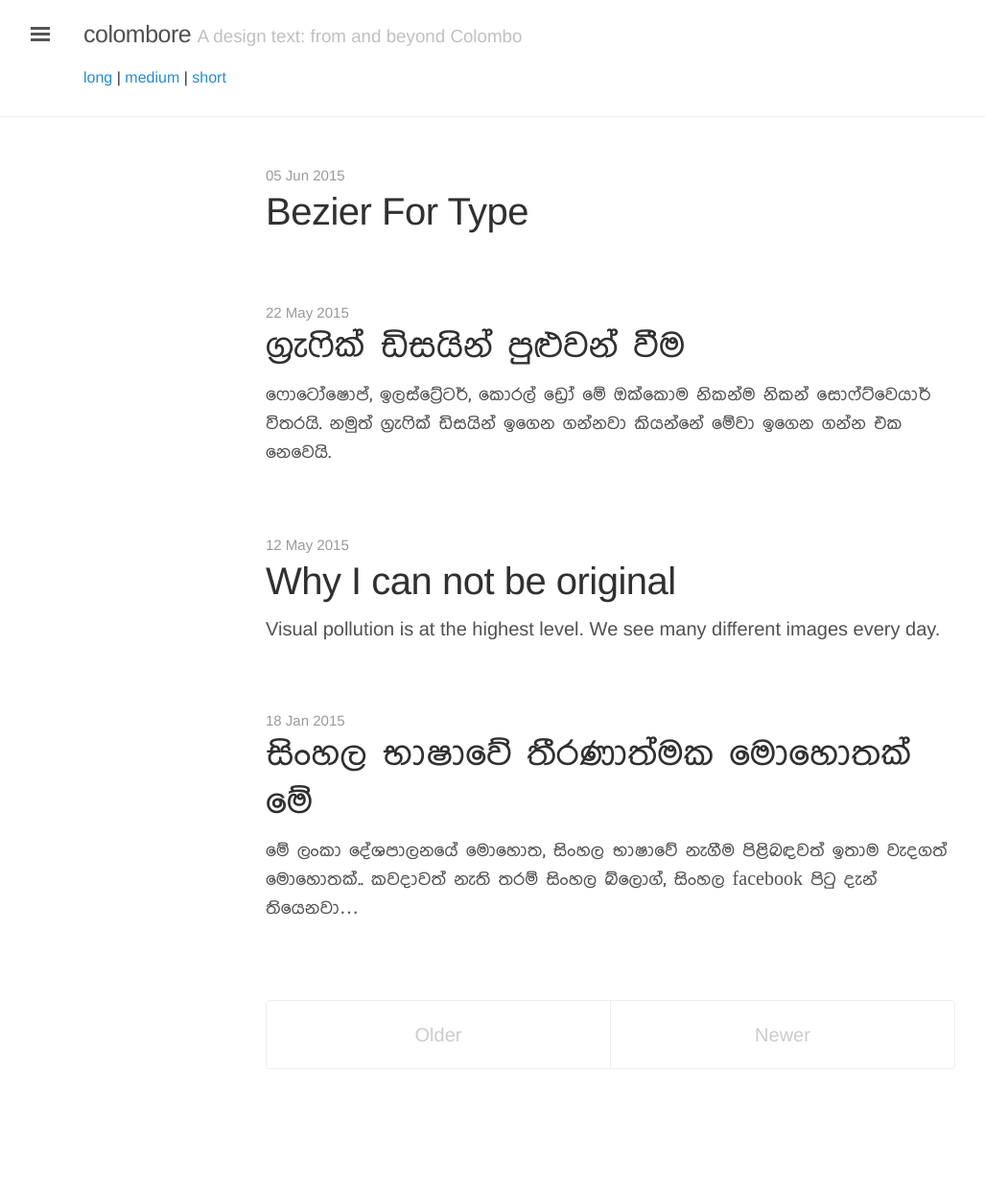
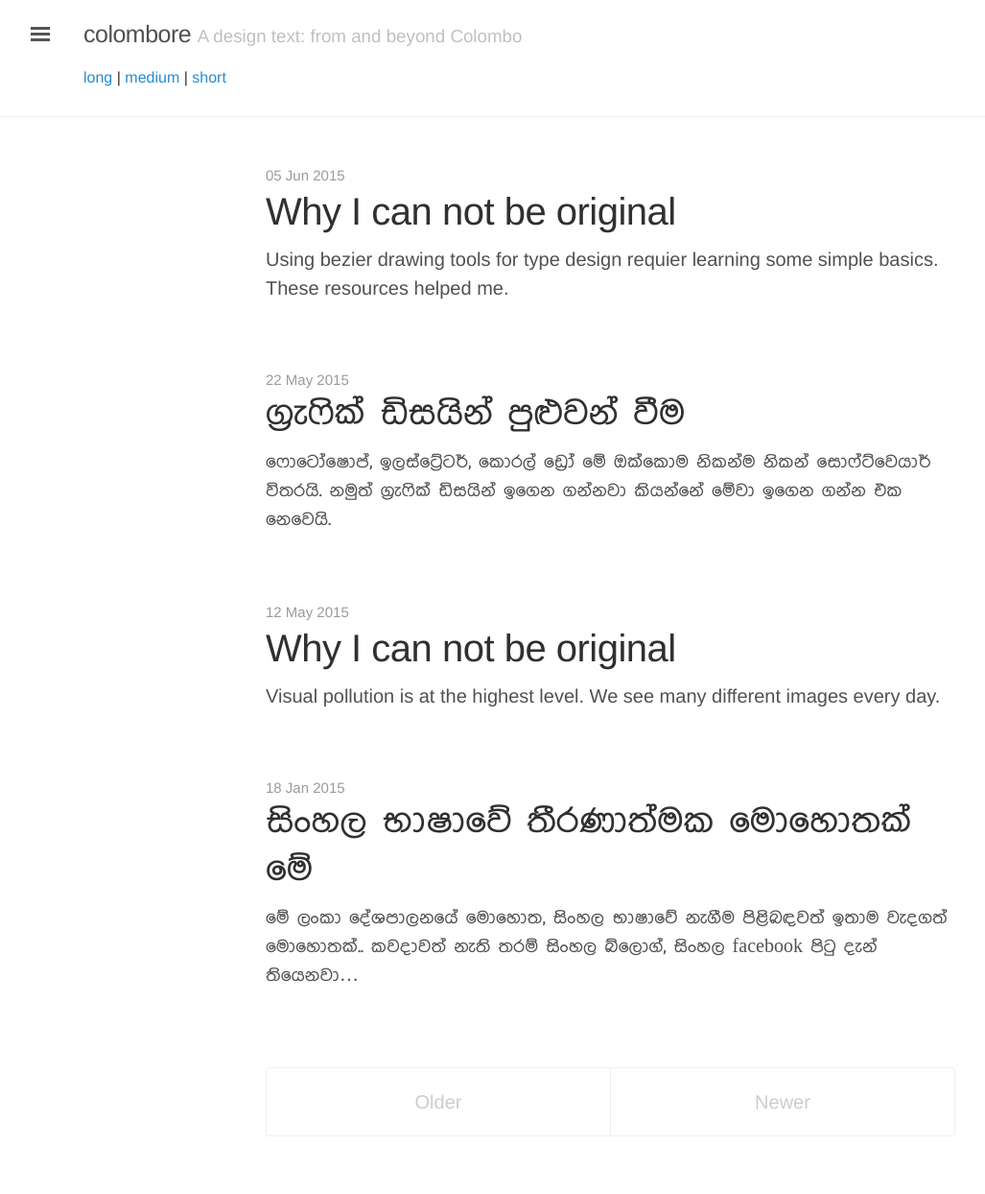
Before and after one commit to mooniak/colombore, a Jekyll site: the page built from index.html, in a window 1280 px wide. Shown: the whole page at 96% size, without its empty margins (3-1030 px from the left). Built offline with Jekyll 4.4.1, drawn with Linux system fonts in a browser that asks for light colours; the list of posts is cut into pages by our own code; before the commit the page ends 1174 px from its top, so only the background shows below that.

Commit message:
Update 2015-06-05-bezier-for-type.md

```diff
--- a/_posts/2015-06-05-bezier-for-type.md
+++ b/_posts/2015-06-05-bezier-for-type.md
@@ -1,5 +1,14 @@
 ---
 published: true
+layout: post
+title: Why I can not be original
+category: Edition 2
+length: short
+lang: en
+tag:
+    - tutorial
+    - typography
+desc: Using bezier drawing tools for type design requier learning some simple basics. These resources helped me.
 ---
 
 
```
